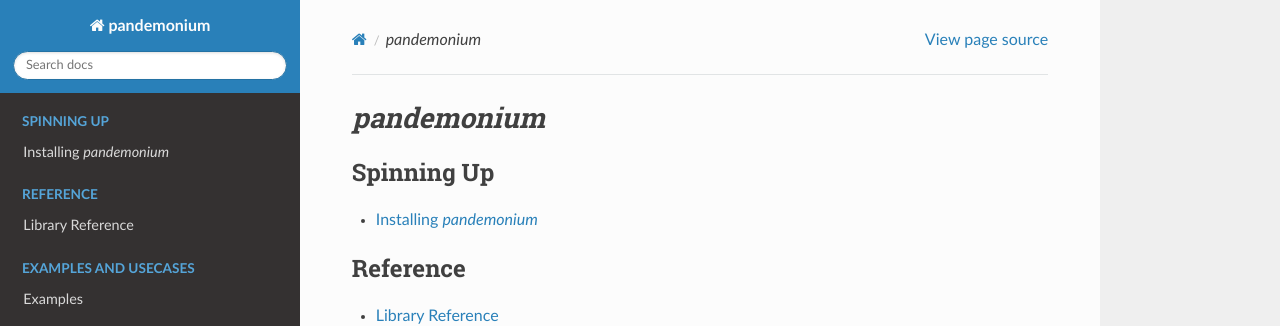
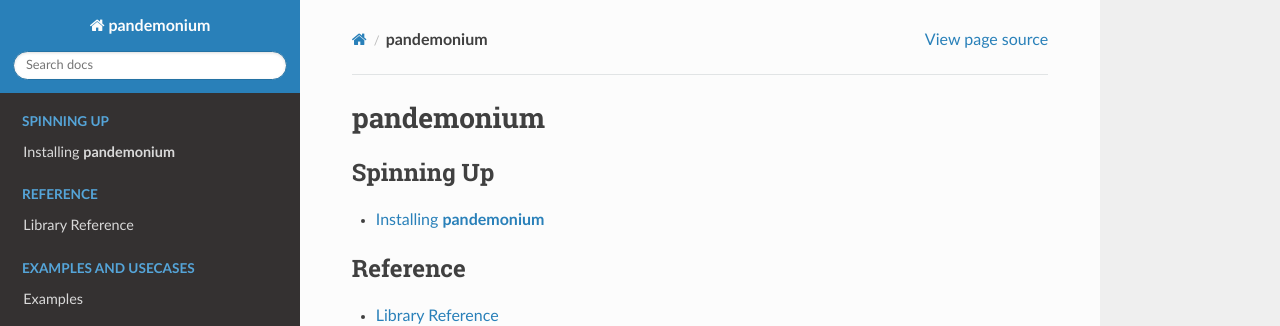
Before and after one commit to konichuvak/pandemonium, a Sphinx documentation site: the page built from docsrc/source/index.rst, in a window 1280 px wide. Shown: the top 326 px of the page. Built offline with Sphinx 7.4.7 and the Read the Docs theme 2.0.0, drawn with Linux system fonts in a browser that asks for light colours.

Commit message:
applying changes after documentation release

```diff
--- a/docsrc/source/conf.py
+++ b/docsrc/source/conf.py
@@ -20,7 +20,7 @@
 project = 'pandemonium'
 copyright = '2020, konichuvak'
 author = 'konichuvak'
-rst_epilog = '.. |project_name| replace:: *%s*' % project
+rst_epilog = '.. |project_name| replace:: **%s**' % project
 
 # -- General configuration ---------------------------------------------------
 
```
Also changed, not shown: 2 other files.
